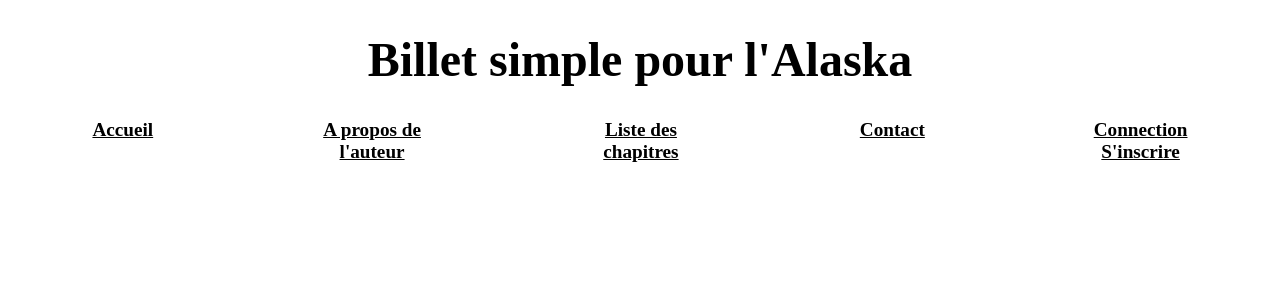
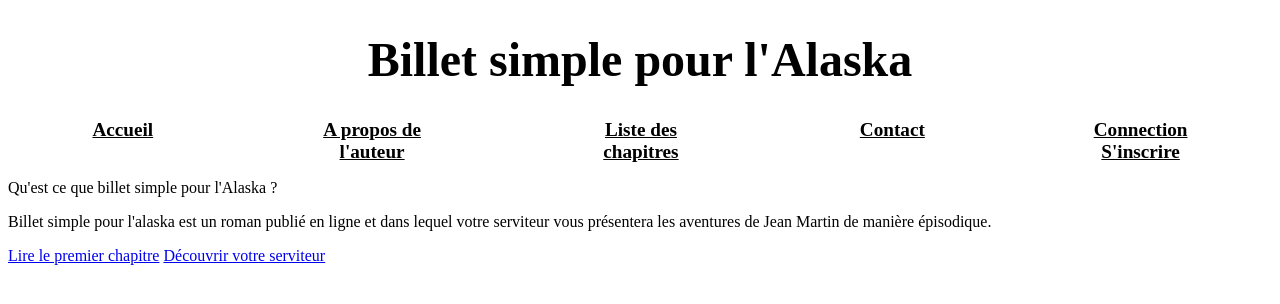
Before and after one commit to sebLaMontagne/Jean_Forteroche, a PHP site: page /P4/Views/home.php in a window 1280 px wide. Shown: the top 304 px of the page. Run offline with PHP 8.4, Linux system fonts and the light colour scheme.

Commit message:
added the home page content

```diff
--- a/Views/home.php
+++ b/Views/home.php
@@ -1,6 +1,13 @@
 <?php
 
 $title = 'Billet simple pour l\'Alaska - Accueil';
-$content = '<p>Bienvenue sur home</p>';
+require('template.php');
 
-require('template.php');
+?>
+
+<p>Qu'est ce que billet simple pour l'Alaska ?</p>
+<p>Billet simple pour l'alaska est un roman publié en ligne et dans lequel votre serviteur vous présentera les aventures de Jean Martin de manière épisodique.</p>
+<div>
+    <a href="chapter.php?chapter=1">Lire le premier chapitre</a>
+    <a href="about.php">Découvrir votre serviteur</a>
+</div>
```
